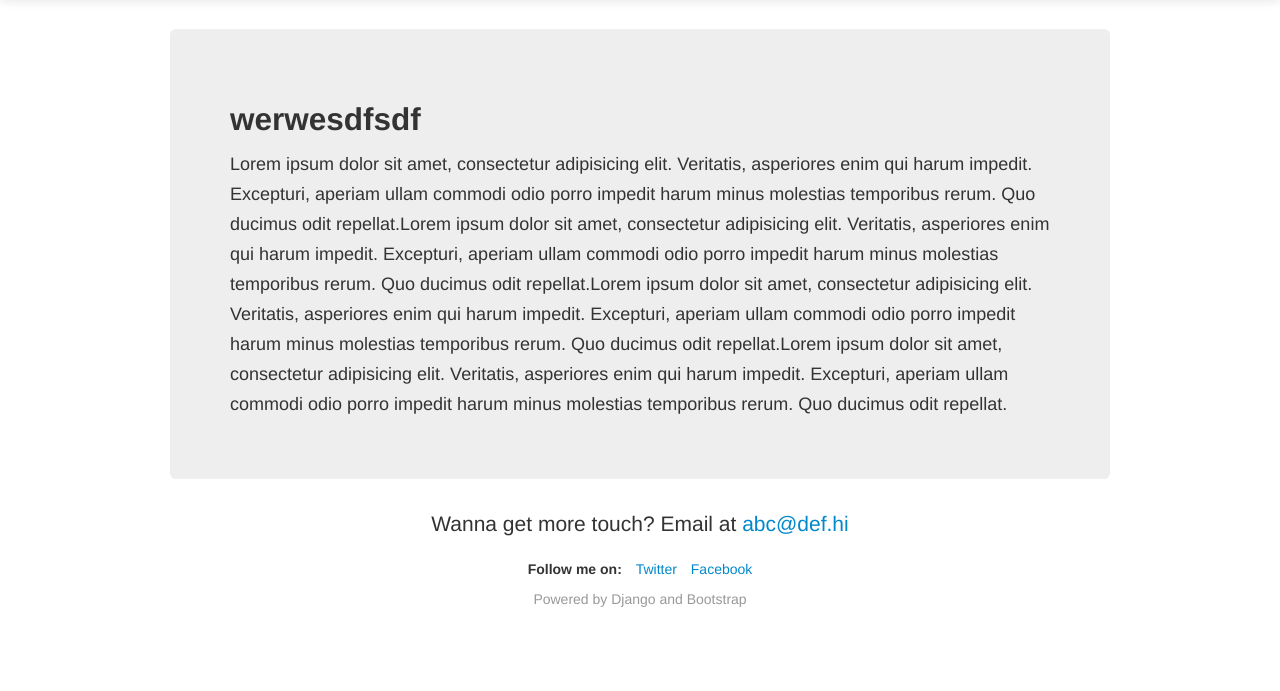
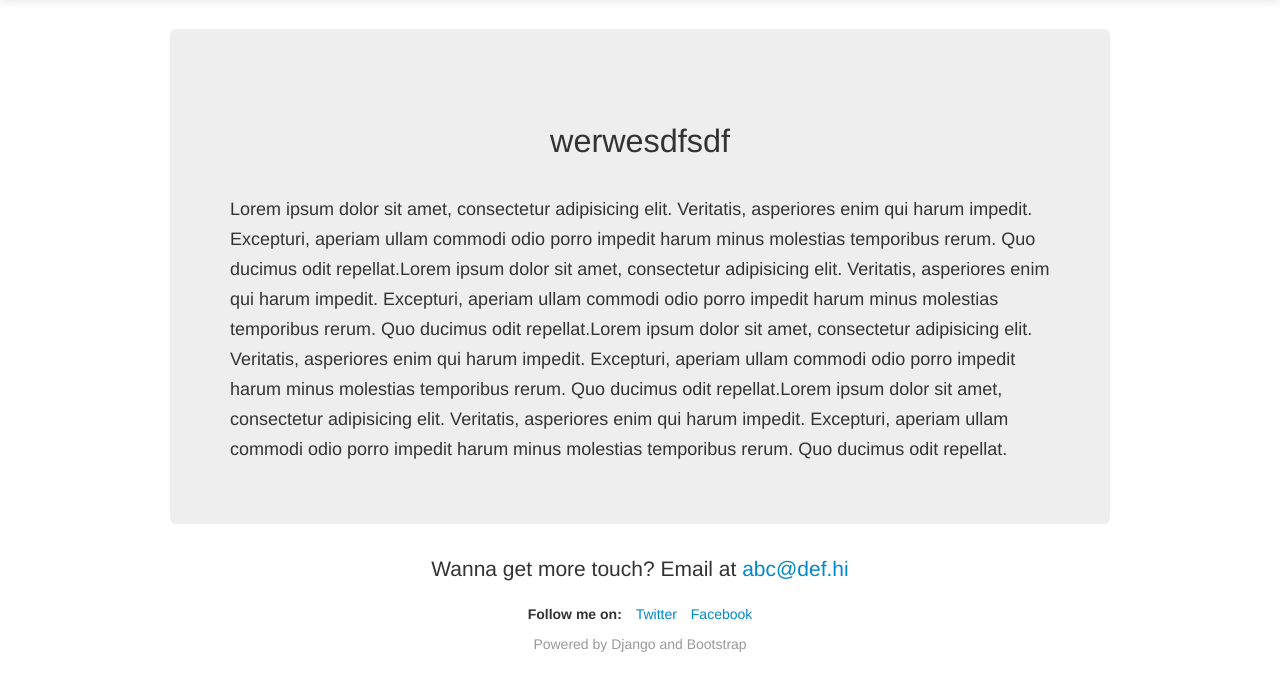
Before and after one commit to lostleaf/django-simple-blog, a Django app: template templates/blog/blog_show.html in a window 1280 px wide. Shown: the part 41-732 px from the top of the page. Run offline with Django 3.2, Linux system fonts and the light colour scheme; the template is opened without the code that fills it: values that come from a table or form of the project are taken from there, others are empty; data comes from the database, SQL or seed files in the repository; both versions use the stored data as it was after the commit; parts of the project's set-up code (start-up, migrations or seed data) failed here and were passed over.

Commit message:
add a bootstrap style admin interface and modify the sytlesheet

```diff
--- a/mysite/settings.py
+++ b/mysite/settings.py
@@ -117,6 +117,7 @@ TEMPLATE_DIRS = (
 )
 
 INSTALLED_APPS = (
+    'django_admin_bootstrapped',
     'django.contrib.auth',
     'django.contrib.contenttypes',
     'django.contrib.sessions',
--- a/static/css/style.css
+++ b/static/css/style.css
@@ -1,3 +1,12 @@
+
+.blog-content h2{
+	font-size:180%;
+	font-weight:normal;
+	margin:0 20px;
+	padding:1em 0;
+	text-align: center;
+}
+
 body{
   padding-top: 5em;
 }
--- a/templates/blog/blog_show.html
+++ b/templates/blog/blog_show.html
@@ -3,7 +3,7 @@
 {% block title %}{{ blog.caption }}{% endblock%}
 
 {% block content%}
-<div id='content' class="hero-unit">
+<div id='content' class="hero-unit blog-content">
   {# <h2>blog show</h2> #}
   <h2>{{ blog.caption }}</h2>
   <div>{{ blog.content }}</div>
```
Also changed, not shown: database.db, 9 other files.
